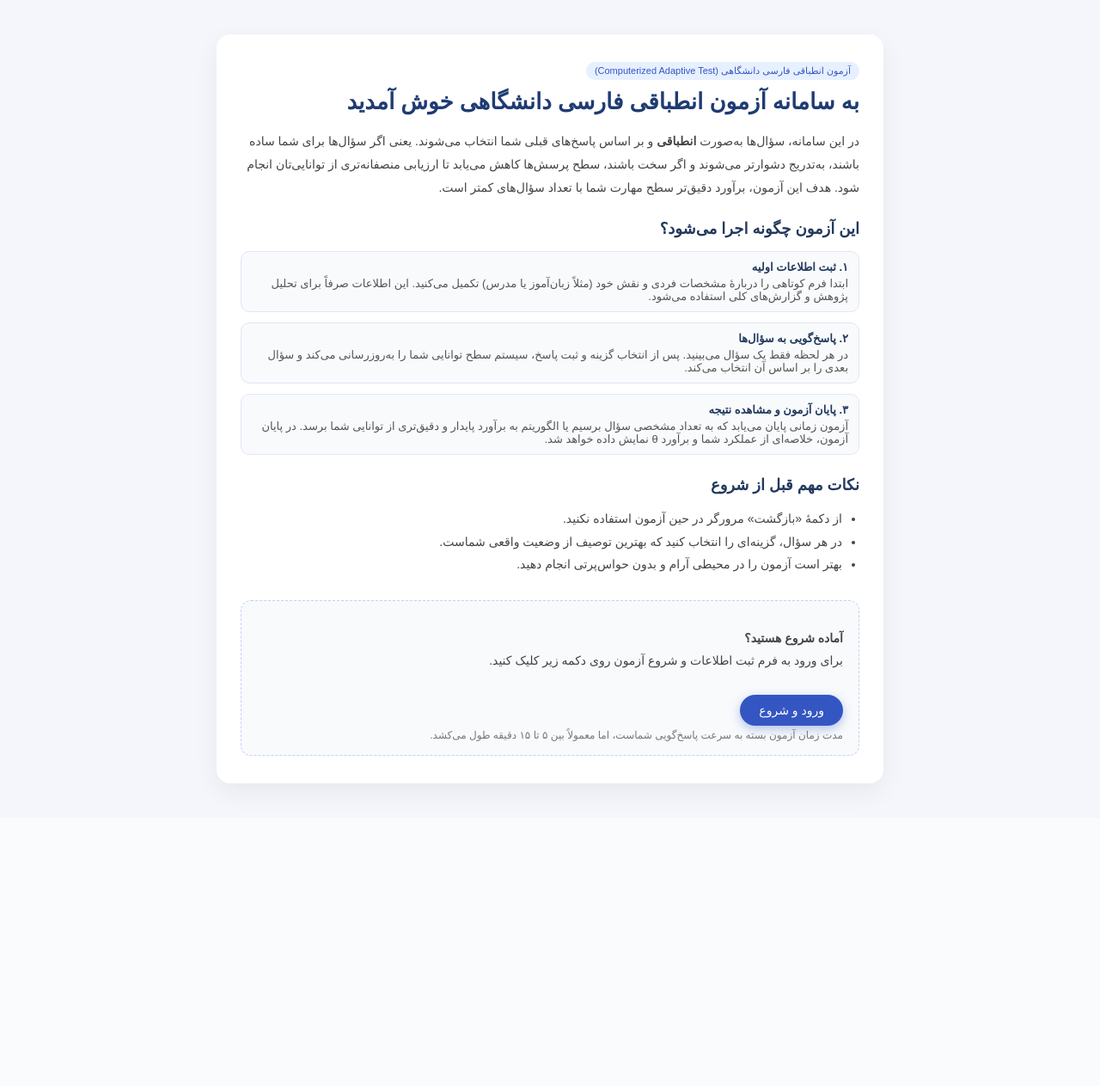
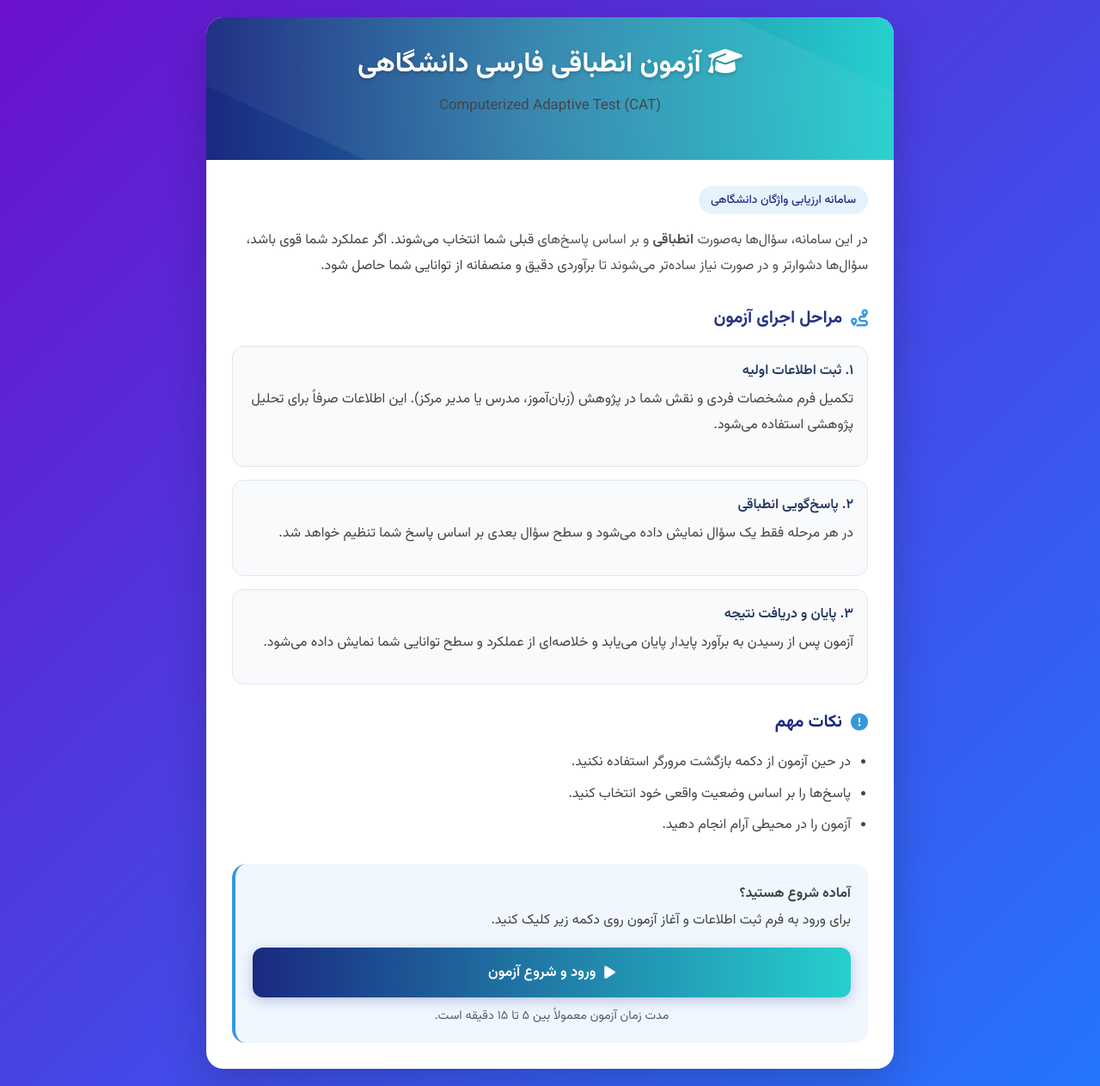
Before and after one commit to mojtabaalmasi/adaptive_test, a Flask app: page / in a window 1280 px wide. Shown: the whole page at 86% size. Before the commit the page ends 922 px from the top, so only its background shows below. Run offline with Flask 3, Linux system fonts and the light colour scheme; parts of the project's set-up code (start-up, migrations or seed data) failed here and were passed over; some libraries are stand-ins or nearby versions.

Commit message:
Update index.html

```diff
--- a/templates/index.html
+++ b/templates/index.html
@@ -3,187 +3,260 @@
 <head>
     <meta charset="UTF-8">
     <title>آزمون انطباقی فارسی دانشگاهی</title>
+    <meta name="viewport" content="width=device-width, initial-scale=1.0">
+
+    <!-- فونت و آیکون -->
+    <link href="https://fonts.googleapis.com/css2?family=Vazirmatn:wght@300;400;500;600;700&display=swap" rel="stylesheet">
+    <link rel="stylesheet" href="https://cdnjs.cloudflare.com/ajax/libs/font-awesome/6.4.0/css/all.min.css">
+
     <style>
-        body {
-            font-family: sans-serif;
-            background: #f4f6fb;
+        * {
             margin: 0;
             padding: 0;
+            box-sizing: border-box;
+            font-family: 'Vazirmatn', sans-serif;
+        }
+
+        body {
+            min-height: 100vh;
+            background: linear-gradient(135deg, #6a11cb 0%, #2575fc 100%);
+            display: flex;
+            align-items: center;
+            justify-content: center;
+            padding: 20px;
+            color: #333;
         }
 
         .container {
-            max-width: 720px;
-            margin: 40px auto;
-            background: #ffffff;
-            padding: 32px 28px;
-            border-radius: 16px;
-            box-shadow: 0 10px 30px rgba(0,0,0,0.06);
+            width: 100%;
+            max-width: 800px;
+            background: #fff;
+            border-radius: 20px;
+            box-shadow: 0 15px 50px rgba(0,0,0,0.2);
+            overflow: hidden;
+            animation: fadeIn 0.8s ease;
         }
 
-        h1 {
-            margin-top: 0;
-            font-size: 26px;
-            color: #1f3b73;
+        .header {
+            background: linear-gradient(90deg, #1a2980 0%, #26d0ce 100%);
+            color: #fff;
+            padding: 30px;
+            text-align: center;
+            position: relative;
         }
 
-        h2 {
-            font-size: 18px;
-            margin-top: 24px;
-            color: #23395d;
+        .header::before {
+            content: "";
+            position: absolute;
+            inset: -50%;
+            background: radial-gradient(circle, rgba(255,255,255,0.12), transparent 70%);
+            transform: rotate(25deg);
+        }
+
+        .header h1 {
+            position: relative;
+            font-size: 2rem;
+            margin-bottom: 8px;
+            text-shadow: 0 2px 4px rgba(0,0,0,0.2);
+        }
+
+        .header p {
+            position: relative;
+            font-size: 1.05rem;
+            opacity: 0.95;
+        }
+
+        .content {
+            padding: 30px;
+        }
+
+        .badge {
+            display: inline-block;
+            background: #e3f2fd;
+            color: #1a2980;
+            padding: 6px 14px;
+            border-radius: 999px;
+            font-size: 0.85rem;
+            font-weight: 500;
+            margin-bottom: 16px;
         }
 
         p {
             line-height: 1.9;
-            font-size: 14px;
+            margin-bottom: 16px;
             color: #444;
+        }
+
+        h2 {
+            font-size: 1.25rem;
+            margin: 28px 0 16px;
+            color: #1a2980;
+            display: flex;
+            align-items: center;
+        }
+
+        h2 i {
+            margin-left: 10px;
+            color: #3498db;
+        }
+
+        .steps {
+            display: grid;
+            gap: 15px;
+        }
+
+        .step-card {
+            background: #f8fafc;
+            border: 1px solid #e0e6ed;
+            border-radius: 14px;
+            padding: 16px;
+        }
+
+        .step-title {
+            font-weight: 600;
+            color: #23395d;
+            margin-bottom: 6px;
         }
 
         ul {
             padding-right: 20px;
-            line-height: 1.9;
-            font-size: 14px;
+            margin-top: 10px;
             color: #444;
         }
 
-        .badge {
-            display: inline-block;
-            padding: 4px 10px;
-            border-radius: 999px;
-            background: #e7f0ff;
-            color: #3456c3;
-            font-size: 11px;
-            margin-bottom: 10px;
+        ul li {
+            line-height: 1.9;
+            margin-bottom: 6px;
         }
 
         .start-box {
-            margin-top: 28px;
-            padding: 16px 18px;
-            background: #f8fafc;
-            border-radius: 12px;
-            border: 1px dashed #c4d0f5;
+            margin-top: 30px;
+            background: #f0f7ff;
+            border-radius: 16px;
+            padding: 20px;
+            border-left: 4px solid #3498db;
         }
 
         .btn-main {
-            display: inline-block;
-            margin-top: 12px;
-            background: #3456c3;
+            margin-top: 16px;
+            width: 100%;
+            border: none;
+            border-radius: 12px;
+            padding: 16px;
+            font-size: 1.05rem;
+            font-weight: 600;
             color: #fff;
-            padding: 10px 22px;
-            border-radius: 999px;
+            cursor: pointer;
+            background: linear-gradient(90deg, #1a2980 0%, #26d0ce 100%);
+            display: flex;
+            align-items: center;
+            justify-content: center;
             text-decoration: none;
-            font-size: 14px;
-            border: none;
-            cursor: pointer;
-            transition: transform 0.1s ease, box-shadow 0.1s ease, background 0.1s ease;
-            box-shadow: 0 4px 12px rgba(52,86,195,0.35);
+            box-shadow: 0 4px 15px rgba(26,41,128,0.25);
+            transition: all 0.3s ease;
         }
 
         .btn-main:hover {
-            background: #2a47a4;
-            transform: translateY(-1px);
-            box-shadow: 0 6px 16px rgba(52,86,195,0.45);
+            transform: translateY(-3px);
+            box-shadow: 0 7px 20px rgba(26,41,128,0.35);
+        }
+
+        .btn-main i {
+            margin-left: 10px;
         }
 
         .meta {
-            font-size: 12px;
-            color: #777;
-            margin-top: 4px;
+            margin-top: 10px;
+            font-size: 0.9rem;
+            color: #516070;
+            text-align: center;
         }
 
-        .steps {
-            display: grid;
-            grid-template-columns: 1fr;
-            gap: 12px;
-            margin-top: 8px;
+        @keyframes fadeIn {
+            from {opacity: 0; transform: translateY(20px);}
+            to {opacity: 1; transform: translateY(0);}
         }
 
-        .step-card {
-            background: #f8fafc;
-            border-radius: 10px;
-            padding: 10px 12px;
-            border: 1px solid #e1e7f5;
+        @media (max-width: 768px) {
+            .header h1 {
+                font-size: 1.6rem;
             }
-
-        .step-title {
-            font-size: 13px;
-            font-weight: 600;
-            color: #23395d;
-            margin-bottom: 4px;
-        }
-
-        .step-body {
-            font-size: 13px;
-            color: #555;
-        }
-
-        @media (max-width: 600px) {
-            .container {
-                margin: 16px;
-                padding: 20px 18px;
+            .content {
+                padding: 20px;
             }
         }
     </style>
 </head>
+
 <body>
 <div class="container">
-    <div class="badge">آزمون انطباقی فارسی دانشگاهی (Computerized Adaptive Test)</div>
-    <h1>به سامانه آزمون انطباقی فارسی دانشگاهی خوش آمدید</h1>
+
+    <div class="header">
+        <h1><i class="fas fa-graduation-cap"></i> آزمون انطباقی فارسی دانشگاهی</h1>
+        <p>Computerized Adaptive Test (CAT)</p>
+    </div>
+
+    <div class="content">
+
+        <div class="badge">سامانه ارزیابی واژگان دانشگاهی</div>
 
         <p>
             در این سامانه، سؤال‌ها به‌صورت <strong>انطباقی</strong> و بر اساس پاسخ‌های قبلی شما انتخاب می‌شوند.
-        یعنی اگر سؤال‌ها برای شما ساده باشند، به‌تدریج دشوارتر می‌شوند و اگر سخت باشند، سطح پرسش‌ها
-        کاهش می‌یابد تا ارزیابی منصفانه‌تری از توانایی‌تان انجام شود. هدف این آزمون، برآورد دقیق‌تر
-        سطح مهارت شما با تعداد سؤال‌های کمتر است.
+            اگر عملکرد شما قوی باشد، سؤال‌ها دشوارتر و در صورت نیاز ساده‌تر می‌شوند تا
+            برآوردی دقیق و منصفانه از توانایی شما حاصل شود.
         </p>
 
-    <h2>این آزمون چگونه اجرا می‌شود؟</h2>
+        <h2><i class="fas fa-route"></i> مراحل اجرای آزمون</h2>
 
         <div class="steps">
             <div class="step-card">
                 <div class="step-title">۱. ثبت اطلاعات اولیه</div>
-            <div class="step-body">
-                ابتدا فرم کوتاهی را دربارهٔ مشخصات فردی و نقش خود (مثلاً زبان‌آموز یا مدرس) تکمیل می‌کنید.
-                این اطلاعات صرفاً برای تحلیل پژوهش و گزارش‌های کلی استفاده می‌شود.
+                <p>
+                    تکمیل فرم مشخصات فردی و نقش شما در پژوهش (زبان‌آموز، مدرس یا مدیر مرکز).
+                    این اطلاعات صرفاً برای تحلیل پژوهشی استفاده می‌شود.
+                </p>
+            </div>
+
+            <div class="step-card">
+                <div class="step-title">۲. پاسخ‌گویی انطباقی</div>
+                <p>
+                    در هر مرحله فقط یک سؤال نمایش داده می‌شود و سطح سؤال بعدی
+                    بر اساس پاسخ شما تنظیم خواهد شد.
+                </p>
+            </div>
+
+            <div class="step-card">
+                <div class="step-title">۳. پایان و دریافت نتیجه</div>
+                <p>
+                    آزمون پس از رسیدن به برآورد پایدار پایان می‌یابد و
+                    خلاصه‌ای از عملکرد و سطح توانایی شما نمایش داده می‌شود.
+                </p>
             </div>
         </div>
 
-        <div class="step-card">
-            <div class="step-title">۲. پاسخ‌گویی به سؤال‌ها</div>
-            <div class="step-body">
-                در هر لحظه فقط یک سؤال می‌بینید. پس از انتخاب گزینه و ثبت پاسخ، سیستم
-                سطح توانایی شما را به‌روزرسانی می‌کند و سؤال بعدی را بر اساس آن انتخاب می‌کند.
+        <h2><i class="fas fa-exclamation-circle"></i> نکات مهم</h2>
+        <ul>
+            <li>در حین آزمون از دکمه بازگشت مرورگر استفاده نکنید.</li>
+            <li>پاسخ‌ها را بر اساس وضعیت واقعی خود انتخاب کنید.</li>
+            <li>آزمون را در محیطی آرام انجام دهید.</li>
+        </ul>
+
+        <div class="start-box">
+            <p>
+                <strong>آماده شروع هستید؟</strong><br>
+                برای ورود به فرم ثبت اطلاعات و آغاز آزمون روی دکمه زیر کلیک کنید.
+            </p>
+
+            <a href="{{ url_for('consent') }}" class="btn-main">
+                <i class="fas fa-play"></i>
+                ورود و شروع آزمون
+            </a>
+
+            <div class="meta">
+                مدت زمان آزمون معمولاً بین ۵ تا ۱۵ دقیقه است.
             </div>
         </div>
 
-        <div class="step-card">
-            <div class="step-title">۳. پایان آزمون و مشاهده نتیجه</div>
-            <div class="step-body">
-                آزمون زمانی پایان می‌یابد که به تعداد مشخصی سؤال برسیم یا الگوریتم به
-                برآورد پایدار و دقیق‌تری از توانایی شما برسد. در پایان آزمون، خلاصه‌ای از
-                عملکرد شما و برآورد θ نمایش داده خواهد شد.
-            </div>
-        </div>
-    </div>
-
-    <h2>نکات مهم قبل از شروع</h2>
-    <ul>
-        <li>از دکمهٔ «بازگشت» مرورگر در حین آزمون استفاده نکنید.</li>
-        <li>در هر سؤال، گزینه‌ای را انتخاب کنید که بهترین توصیف از وضعیت واقعی شماست.</li>
-        <li>بهتر است آزمون را در محیطی آرام و بدون حواس‌پرتی انجام دهید.</li>
-    </ul>
-
-    <div class="start-box">
-        <p><strong>آماده شروع هستید؟</strong><br>
-            برای ورود به فرم ثبت اطلاعات و شروع آزمون روی دکمه زیر کلیک کنید.
-        </p>
-
-        <!-- این دکمه می‌برد به همان /register که در app.py تعریف کرده‌ای -->
-        <a href="{{ url_for('consent') }}" class="btn-main">ورود و شروع</a>
-
-
-        <div class="meta">
-            مدت زمان آزمون بسته به سرعت پاسخ‌گویی شماست، اما معمولاً بین ۵ تا ۱۵ دقیقه طول می‌کشد.
-        </div>
     </div>
 </div>
 </body>
```
Lines whose indentation alone changed are shown as unchanged.
